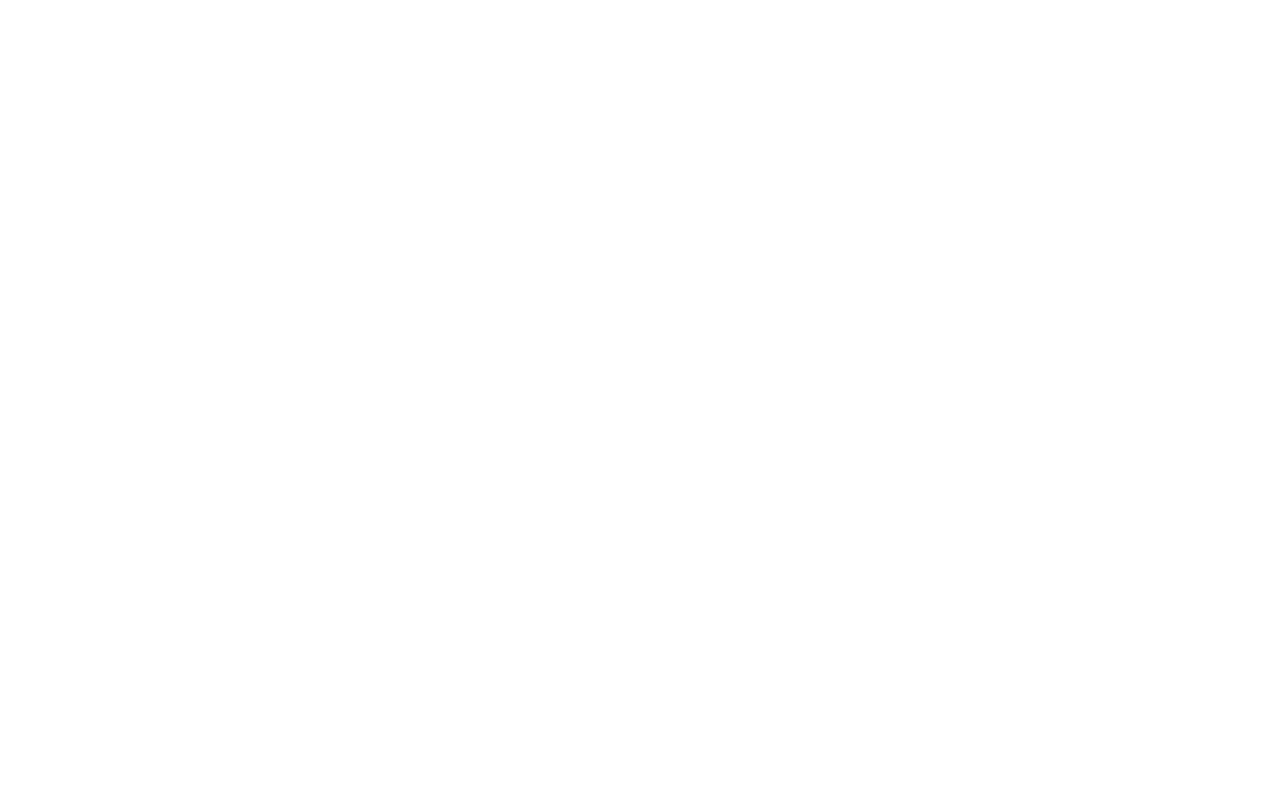
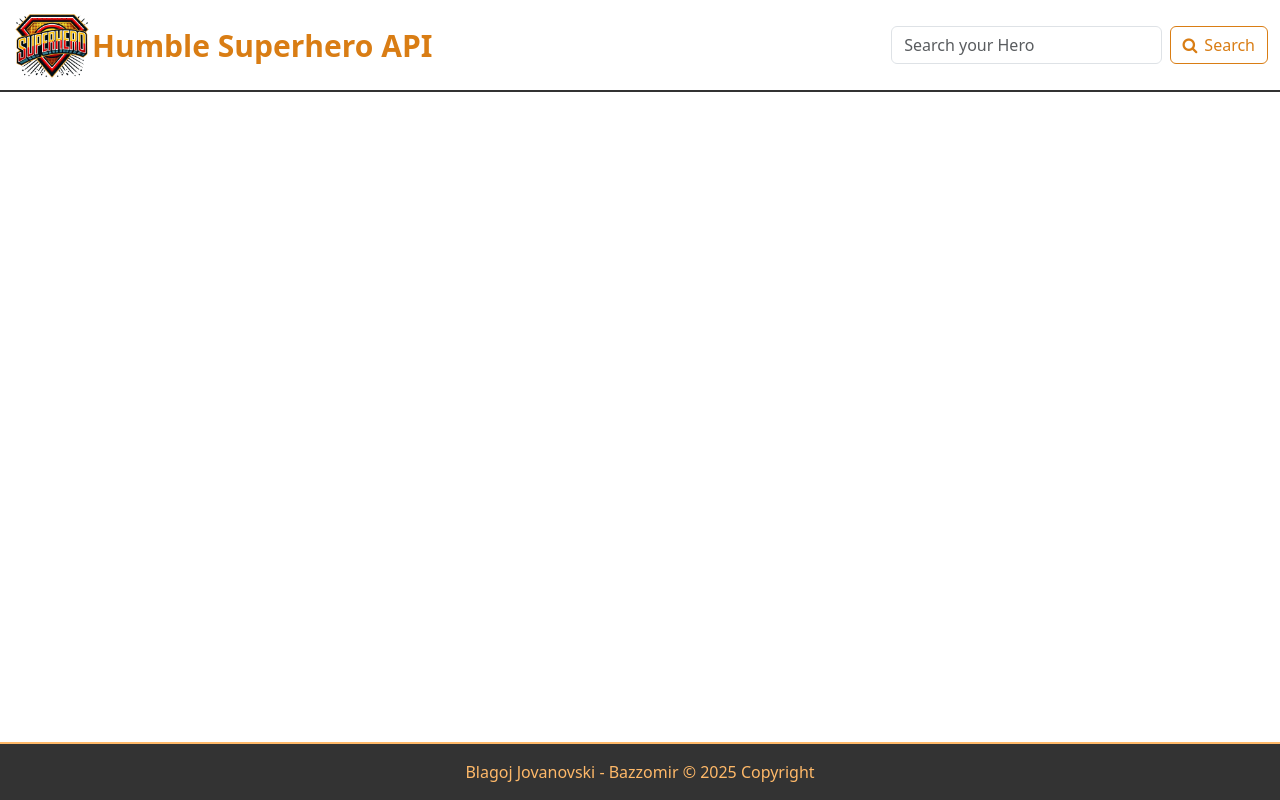
Before and after one commit to Bazzomir/Humble-Superhero-API, a React (Create React App) app in the folder client/: page / in a window 1280 px wide. Built offline with nearby package versions, Linux system fonts and the light colour scheme.

Commit message:
added header, footer, style and responsive

```diff
--- a/client/public/index.html
+++ b/client/public/index.html
@@ -8,7 +8,7 @@
   <title>Humble Superhero API</title>
   <link href="https://cdn.jsdelivr.net/npm/bootstrap@5.2.3/dist/css/bootstrap.min.css" rel="stylesheet"
     integrity="sha384-rbsA2VBKQhggwzxH7pPCaAqO46MgnOM80zW1RWuH61DGLwZJEdK2Kadq2F9CUG65" crossorigin="anonymous">
-
+  <link rel="stylesheet" href="https://cdnjs.cloudflare.com/ajax/libs/font-awesome/4.7.0/css/font-awesome.min.css">
 </head>
 
 <body>
--- a/client/src/assets/css/App.css
+++ b/client/src/assets/css/App.css
@@ -0,0 +1,83 @@
+.logo {
+    max-width: 80px;
+    max-height: 80px;
+    width: 100%;
+    height: 100%;
+}
+
+.navbar {
+    border-bottom: 2px solid #333333;
+}
+
+.navbar-brand {
+    color: #d97d14 !important;
+    font-weight: bold !important;
+}
+
+.form .btn {
+    width: 130px;
+    color: #d97d14 !important;
+    border: 1px solid #d97d14 !important;
+    transition: .2s ease-in-out 0s;
+}
+
+.form .btn:hover {
+    transform: scale(1.10);
+    background-color: #d97d14;
+    color: #fff !important;
+}
+
+.form-control input {
+    border: 1px solid #333333 !important;
+}
+
+.navbar-toggler:focus,
+.form-control:focus {
+    border-color: #d97d14 !important;
+    box-shadow: 0 0 0 .25rem rgba(217, 125, 20, .25) !important;
+}
+
+.footer {
+    background-color: #333333;
+    color: #ffb969;
+    border-top: 2px solid #ffb969 !important;
+}
+
+@media (max-width: 576px) {
+    .navbar-brand {
+        font-size: 20px !important;
+        text-wrap: balance !important;
+    }
+
+    .form {
+        width: 100%;
+    }
+}
+
+@media (max-width: 767px) {
+    .form {
+        width: 100%;
+    }
+}
+
+
+@media (min-width: 768px) {
+    .navbar-brand {
+        font-size: 25px !important;
+        text-wrap: balance !important;
+    }
+
+    .form {
+        width: 75%;
+    }
+}
+
+@media (min-width: 992px) {
+    .navbar-brand {
+        font-size: 30px !important;
+    }
+
+    .form {
+        width: 30%;
+    }
+}
--- a/client/src/components/App.js
+++ b/client/src/components/App.js
@@ -1,9 +1,14 @@
+import React from 'react';
 import '../assets/css/App.css';
+import "bootstrap/dist/css/bootstrap.min.css";
+import Footer from './component/Footer';
+import Header from './component/Header';
 
 function App() {
   return (
     <div className="App">
-
+      <Header />
+      <Footer />
     </div>
   );
 }
--- /dev/null
+++ b/client/src/components/component/Footer.jsx
@@ -0,0 +1,11 @@
+import React from 'react';
+
+export default function Footer() {
+    return (
+        <footer className="footer text-center text-lg-start mt-auto fixed-bottom">
+            <div className="text-center p-3">
+                Blagoj Jovanovski - Bazzomir © 2025 Copyright
+            </div>
+        </footer>
+    )
+}
--- /dev/null
+++ b/client/src/components/component/Header.jsx
@@ -0,0 +1,30 @@
+import React from "react"
+import logo from '../../assets/logo/logo.png'
+
+export default function Header() {
+    return (
+        <nav className="navbar navbar-expand-lg fixed-top p-0 m-0">
+            <div className="container-fluid justify-content-between gap-2">
+                <a className="navbar-brand d-lg-none d-flex justify-content-center align-items-center" href="/">
+                    <img src={logo} alt="Logo" className="logo d-inline-block align-text-center" />
+                    <span>Humble Superhero API</span>
+                </a>
+                <button className="navbar-toggler mb-1 mb-md-0" type="button" data-bs-toggle="collapse" data-bs-target="#navbarSupportedContent" aria-controls="navbarSupportedContent" aria-expanded="false" aria-label="Toggle navigation">
+                    <span className="navbar-toggler-icon"></span>
+                </button>
+                <div className="collapse navbar-collapse " id="navbarSupportedContent">
+                    <div className="d-flex w-100 justify-content-between">
+                        <a className="navbar-brand d-none d-lg-flex justify-content-center align-items-center" href="/">
+                            <img src={logo} alt="Logo" className="logo d-inline-block align-text-center" />
+                            <span>Humble Superhero API</span>
+                        </a>
+                        <form className="form d-flex my-auto pb-3 pb-lg-0" role="search">
+                            <input className="form-control me-2" type="search" placeholder="Search your Hero" aria-label="Search" />
+                            <button className="btn d-flex justify-content-between align-items-center" type="submit"><i className="fa fa-search"></i>Search</button>
+                        </form>
+                    </div>
+                </div>
+            </div>
+        </nav>
+    )
+}
```
Also changed, not shown: client/src/assets/logo/logo.png (added), 1 other file (tests, documents, lock files or other folders).
